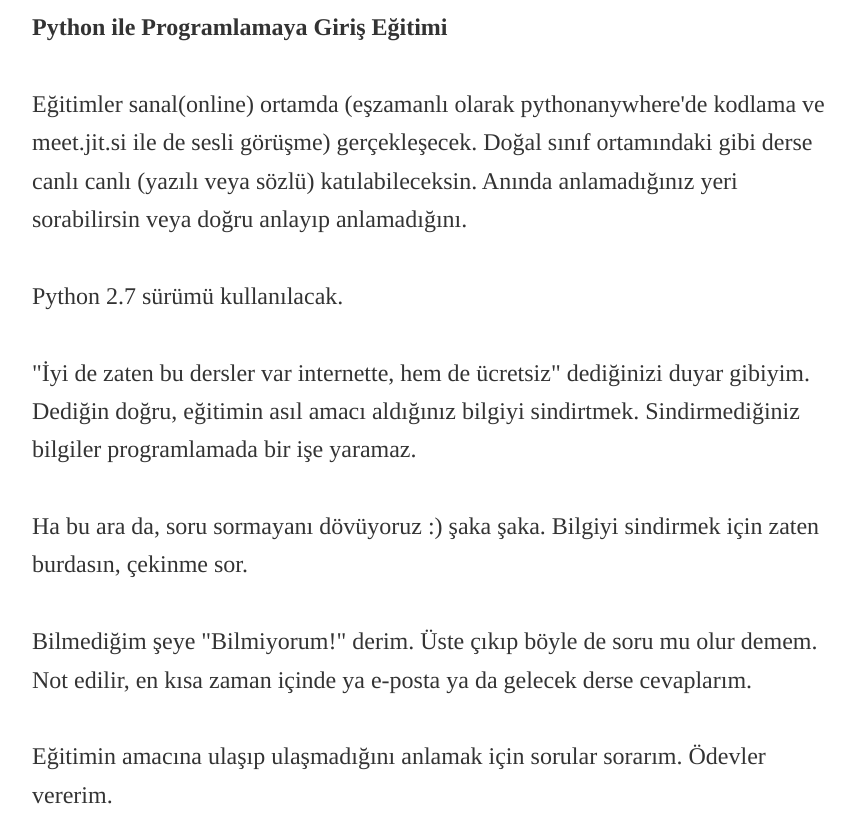
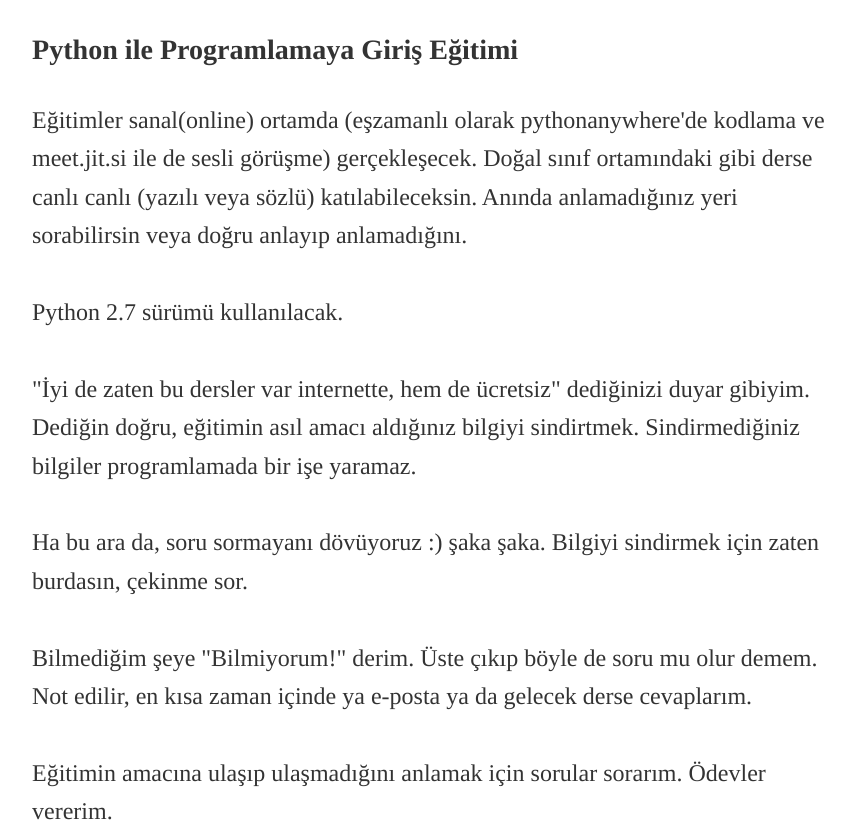
Before and after one commit to pythonegitimi/pythonegitimi.github.io, a plain HTML site: page index.html in a window 1280 px wide. Shown: the top 822 px of the page, without its empty margins (208-1063 px from the left). Drawn offline with Linux system fonts and the light colour scheme.

Commit message:
Update index.html

```diff
--- a/index.html
+++ b/index.html
@@ -26,8 +26,8 @@
 
 <body>
     <div class="container">
-        <strong>Python ile Programlamaya Giriş Eğitimi</strong>
-        <br><br>Eğitimler sanal(online) ortamda (eşzamanlı olarak pythonanywhere'de kodlama ve meet.jit.si ile de sesli görüşme) gerçekleşecek. Doğal sınıf ortamındaki gibi derse canlı canlı (yazılı veya sözlü) katılabileceksin. Anında anlamadığınız yeri sorabilirsin veya doğru anlayıp anlamadığını.
+        <h3>Python ile Programlamaya Giriş Eğitimi</h3>
+        Eğitimler sanal(online) ortamda (eşzamanlı olarak pythonanywhere'de kodlama ve meet.jit.si ile de sesli görüşme) gerçekleşecek. Doğal sınıf ortamındaki gibi derse canlı canlı (yazılı veya sözlü) katılabileceksin. Anında anlamadığınız yeri sorabilirsin veya doğru anlayıp anlamadığını.
         <br><br>Python 2.7 sürümü kullanılacak.
         <br><br>"İyi de zaten bu dersler var internette, hem de ücretsiz" dediğinizi duyar gibiyim.
         <br>Dediğin doğru, eğitimin asıl amacı aldığınız bilgiyi sindirtmek. Sindirmediğiniz bilgiler programlamada bir işe yaramaz.
```
